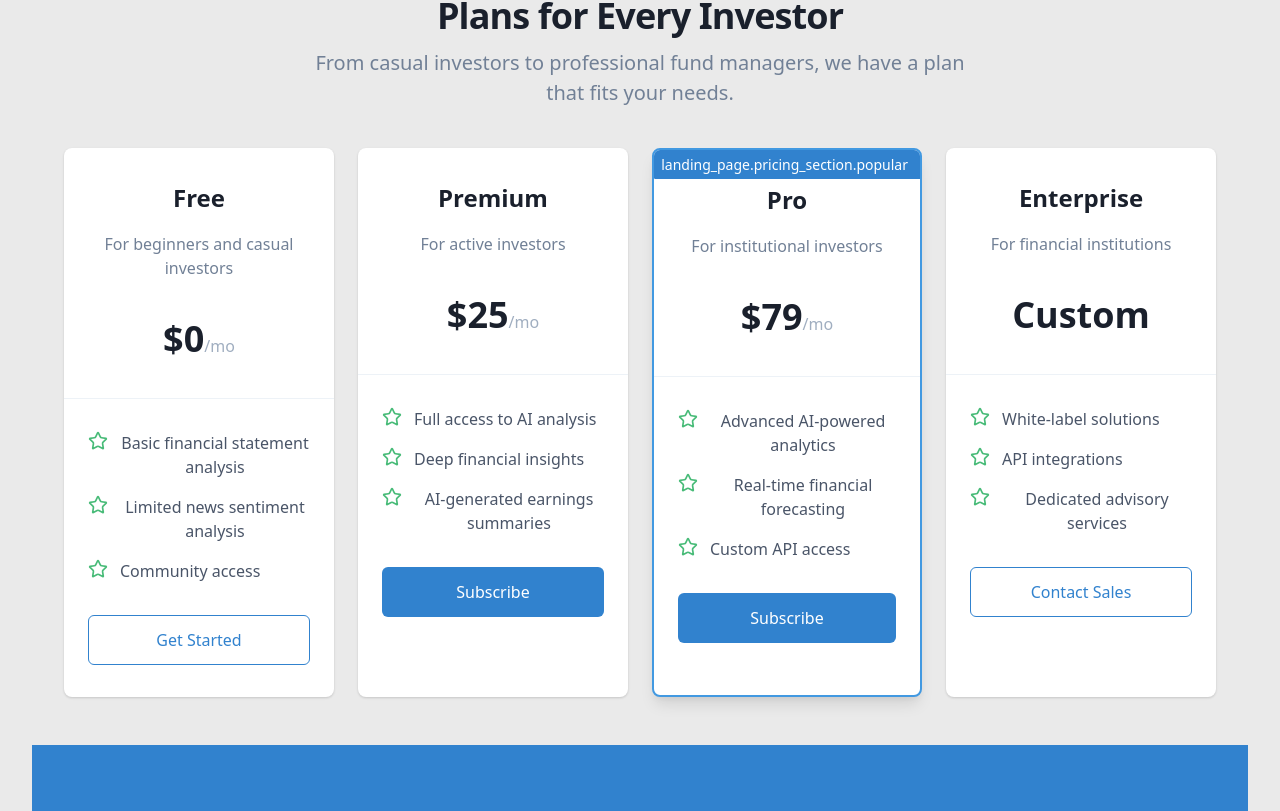
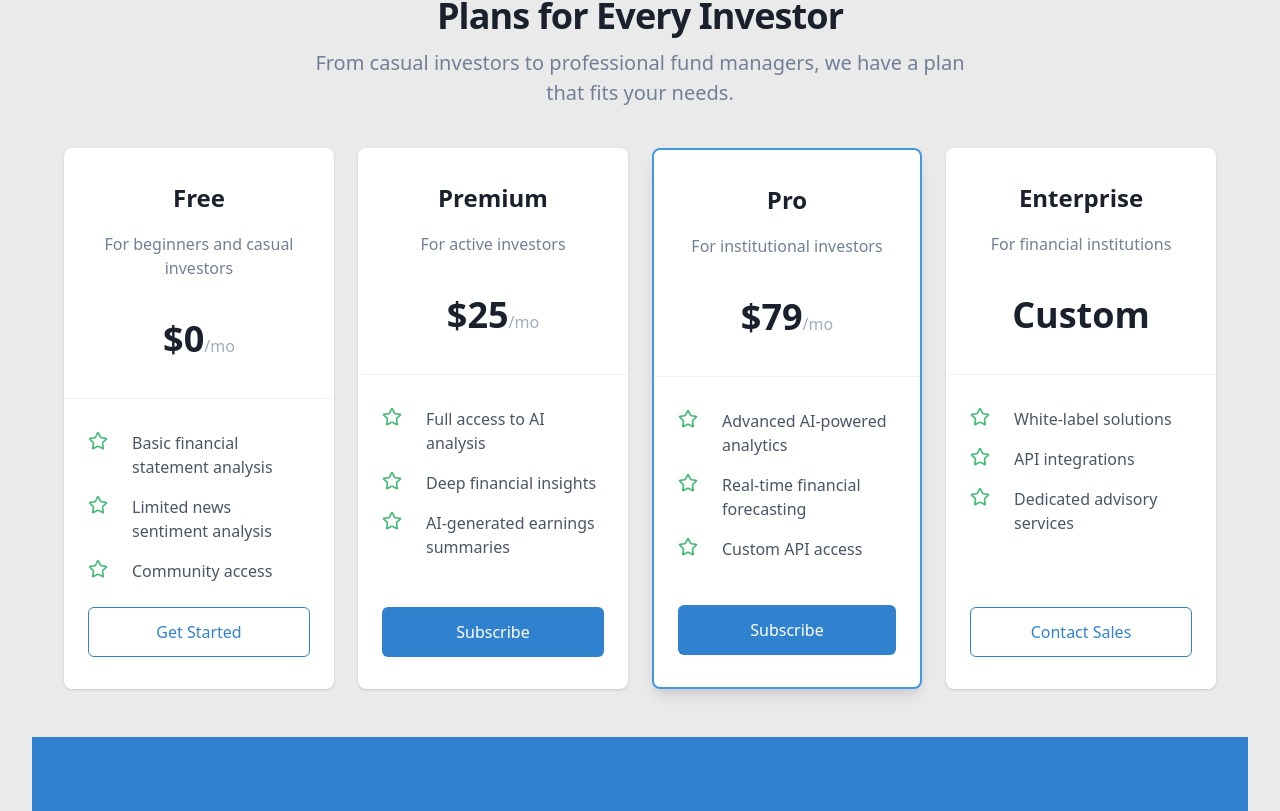
Before and after one commit to builders-weekend-tradex/tradex-frontend, a React (Vite) app: page / in a window 1280 px wide. Shown: the part 1409-2220 px from the top of the page. Built offline with nearby package versions, Linux system fonts and the light colour scheme.

Commit message:
fix: fix the flex in the pricing cards and ensure cta is always stuck to the bottom.

```diff
--- a/src/components/analytics/social/SocialTab.tsx
+++ b/src/components/analytics/social/SocialTab.tsx
@@ -3,7 +3,7 @@ import NewsArticles from "./NewsArticles";
 
 const SocialTab: React.FC = () => {
   return (
-    <div className="bg-white flex-1 overflow-hidden">
+    <div className="bg-white flex-1 min-h-full">
       <div className="flex flex-col md:flex-row gap-6">
         <NewsArticles />
         <SentimentScore />
--- a/src/components/analytics/technicals/TechnicalsTab.tsx
+++ b/src/components/analytics/technicals/TechnicalsTab.tsx
@@ -4,7 +4,7 @@ import PriceTable from "./PriceTable";
 
 const TechnicalsTab: React.FC = () => {
   return (
-    <div className="bg-white bg-white">
+    <div className="bg-white min-h-full">
       <h2>Technicals Tab</h2>
       <AveragesChart />
       <BuySellChart />
--- a/src/components/pages/AnalyticsPage.tsx
+++ b/src/components/pages/AnalyticsPage.tsx
@@ -42,7 +42,7 @@ const AnalyticsPage: React.FC = () => {
           Technicals
         </button>
       </div>
-      <div className="">
+      <div className="min-h-screen">
         {activeTab === "social" && <SocialTab />}
         {activeTab === "fundamentals" && <FundamentalsTab />}
         {activeTab === "technicals" && <TechnicalsTab />}
--- a/src/components/pages/LandingPage.tsx
+++ b/src/components/pages/LandingPage.tsx
@@ -200,7 +200,7 @@ const LandingPage: React.FC = () => {
 
           <div className="mt-10 grid grid-cols-1 gap-6 sm:grid-cols-2 lg:grid-cols-4">
             {/* Free Plan */}
-            <div className="bg-white overflow-hidden shadow rounded-lg divide-y divide-gray-200">
+            <div className="bg-white overflow-hidden shadow rounded-lg divide-y divide-gray-200 flex flex-col h-full ">
               <div className="px-6 py-8">
                 <h3 className="text-2xl font-bold text-gray-900">
                   {t("landing_page.pricing_section.free_plan.title")}
@@ -217,37 +217,37 @@ const LandingPage: React.FC = () => {
                   </span>
                 </p>
               </div>
-              <div className="px-6 py-8">
-                <ul className="space-y-4">
-                  <li className="flex items-start">
+              <div className="px-6 py-8 flex flex-col flex-grow">
+                <ul className="space-y-4 mb-6">
+                  <li className="flex items-start gap-3">
                     <div className="flex-shrink-0">
                       <Star className="h-5 w-5 text-green-500" />
                     </div>
-                    <p className="ml-3 text-base text-gray-700">
+                    <p className="ml-3 text-base text-gray-700 flex-1 text-left">
                       {t("landing_page.pricing_section.free_plan.li_1")}
                     </p>
                   </li>
-                  <li className="flex items-start">
+                  <li className="flex items-start gap-3">
                     <div className="flex-shrink-0">
                       <Star className="h-5 w-5 text-green-500" />
                     </div>
-                    <p className="ml-3 text-base text-gray-700">
+                    <p className="ml-3 text-base text-gray-700 flex-1 text-left">
                       {t("landing_page.pricing_section.free_plan.li_2")}
                     </p>
                   </li>
-                  <li className="flex items-start">
+                  <li className="flex items-start gap-3">
                     <div className="flex-shrink-0">
                       <Star className="h-5 w-5 text-green-500" />
                     </div>
-                    <p className="ml-3 text-base text-gray-700">
+                    <p className="ml-3 text-base text-gray-700 flex-1 text-left">
                       {t("landing_page.pricing_section.free_plan.li_3")}
                     </p>
                   </li>
                 </ul>
-                <div className="mt-8">
+                <div className="mt-auto">
                   <a
                     href="#"
-                    className="w-full block text-center px-5 py-3 border border-transparent text-base font-medium rounded-md text-blue-600 bg-white hover:bg-gray-50 border-blue-600"
+                    className="w-full self-end block text-center px-5 py-3 border border-transparent text-base font-medium rounded-md text-blue-600 bg-white hover:bg-gray-50 border-blue-600"
                   >
                     {t("landing_page.pricing_section.free_plan.cta")}
                   </a>
@@ -256,7 +256,7 @@ const LandingPage: React.FC = () => {
             </div>
 
             {/* Premium Plan */}
-            <div className="bg-white overflow-hidden shadow rounded-lg divide-y divide-gray-200">
+            <div className="bg-white overflow-hidden shadow rounded-lg divide-y divide-gray-200 flex flex-col h-full">
               <div className="px-6 py-8">
                 <h3 className="text-2xl font-bold text-gray-900">
                   {t("landing_page.pricing_section.premium_plan.title")}
@@ -275,34 +275,34 @@ const LandingPage: React.FC = () => {
                   </span>
                 </p>
               </div>
-              <div className="px-6 py-8">
-                <ul className="space-y-4">
-                  <li className="flex items-start">
+              <div className="px-6 py-8 flex flex-col flex-grow">
+                <ul className="space-y-4 mb-6">
+                  <li className="flex items-start gap-3">
                     <div className="flex-shrink-0">
                       <Star className="h-5 w-5 text-green-500" />
                     </div>
-                    <p className="ml-3 text-base text-gray-700">
+                    <p className="ml-3 text-base text-gray-700 flex-1 text-left">
                       {t("landing_page.pricing_section.premium_plan.li_1")}
                     </p>
                   </li>
-                  <li className="flex items-start">
+                  <li className="flex items-start gap-3">
                     <div className="flex-shrink-0">
                       <Star className="h-5 w-5 text-green-500" />
                     </div>
-                    <p className="ml-3 text-base text-gray-700">
+                    <p className="ml-3 text-base text-gray-700 flex-1 text-left">
                       {t("landing_page.pricing_section.premium_plan.li_2")}
                     </p>
                   </li>
-                  <li className="flex items-start">
+                  <li className="flex items-start gap-3">
                     <div className="flex-shrink-0">
                       <Star className="h-5 w-5 text-green-500" />
                     </div>
-                    <p className="ml-3 text-base text-gray-700">
+                    <p className="ml-3 text-base text-gray-700 flex-1 text-left">
                       {t("landing_page.pricing_section.premium_plan.li_3")}
                     </p>
                   </li>
                 </ul>
-                <div className="mt-8">
+                <div className="mt-auto">
                   <a
                     href="#"
                     className="w-full block text-center px-5 py-3 border border-transparent text-base font-medium rounded-md text-white bg-blue-600 hover:bg-blue-700"
@@ -314,10 +314,10 @@ const LandingPage: React.FC = () => {
             </div>
 
             {/* Pro Plan */}
-            <div className="bg-white overflow-hidden shadow-lg border-2 border-blue-500 rounded-lg divide-y divide-gray-200">
-              <div className="px-6 py-8 relative">
+            <div className="bg-white overflow-hidden shadow-lg border-2 border-blue-500 rounded-lg divide-y divide-gray-200 flex flex-col h-full">
+              <div className="px-6 py-8">
                 <span className="absolute top-0 right-0 bg-blue-600 text-white px-3 py-1 text-sm font-medium rounded-bl-lg">
-                  {t("landing_page.pricing_section.popular")}
+                  {t("landing_page.pricing_section.pro_plan.popular")}
                 </span>
                 <h3 className="text-2xl font-bold text-gray-900">
                   {t("landing_page.pricing_section.pro_plan.title")}
@@ -334,34 +334,34 @@ const LandingPage: React.FC = () => {
                   </span>
                 </p>
               </div>
-              <div className="px-6 py-8">
-                <ul className="space-y-4">
-                  <li className="flex items-start">
+              <div className="px-6 py-8 flex flex-col flex-grow">
+                <ul className="space-y-4 mb-6">
+                  <li className="flex items-start gap-3">
                     <div className="flex-shrink-0">
                       <Star className="h-5 w-5 text-green-500" />
                     </div>
-                    <p className="ml-3 text-base text-gray-700">
+                    <p className="ml-3 text-base text-gray-700 flex-1 text-left">
                       {t("landing_page.pricing_section.pro_plan.li_1")}
                     </p>
                   </li>
-                  <li className="flex items-start">
+                  <li className="flex items-start gap-3">
                     <div className="flex-shrink-0">
                       <Star className="h-5 w-5 text-green-500" />
                     </div>
-                    <p className="ml-3 text-base text-gray-700">
+                    <p className="ml-3 text-base text-gray-700 flex-1 text-left">
                       {t("landing_page.pricing_section.pro_plan.li_2")}
                     </p>
                   </li>
-                  <li className="flex items-start">
+                  <li className="flex items-start gap-3">
                     <div className="flex-shrink-0">
                       <Star className="h-5 w-5 text-green-500" />
                     </div>
-                    <p className="ml-3 text-base text-gray-700">
+                    <p className="ml-3 text-base text-gray-700 flex-1 text-left">
                       {t("landing_page.pricing_section.pro_plan.li_3")}
                     </p>
                   </li>
                 </ul>
-                <div className="mt-8">
+                <div className="mt-auto">
                   <a
                     href="#"
                     className="w-full block text-center px-5 py-3 border border-transparent text-base font-medium rounded-md text-white bg-blue-600 hover:bg-blue-700"
@@ -373,7 +373,7 @@ const LandingPage: React.FC = () => {
             </div>
 
             {/* Enterprise Plan */}
-            <div className="bg-white overflow-hidden shadow rounded-lg divide-y divide-gray-200">
+            <div className="bg-white overflow-hidden shadow rounded-lg divide-y divide-gray-200 flex flex-col h-full">
               <div className="px-6 py-8">
                 <h3 className="text-2xl font-bold text-gray-900">
                   {t("landing_page.pricing_section.enterprise_plan.title")}
@@ -389,34 +389,34 @@ const LandingPage: React.FC = () => {
                   </span>
                 </p>
               </div>
-              <div className="px-6 py-8">
-                <ul className="space-y-4">
-                  <li className="flex items-start">
+              <div className="px-6 py-8 flex flex-col flex-grow">
+                <ul className="space-y-4 mb-6">
+                  <li className="flex items-start gap-3">
                     <div className="flex-shrink-0">
                       <Star className="h-5 w-5 text-green-500" />
                     </div>
-                    <p className="ml-3 text-base text-gray-700">
+                    <p className="ml-3 text-base text-gray-700 flex-1 text-left">
                       {t("landing_page.pricing_section.enterprise_plan.li_1")}
                     </p>
                   </li>
-                  <li className="flex items-start">
+                  <li className="flex items-start gap-3">
                     <div className="flex-shrink-0">
                       <Star className="h-5 w-5 text-green-500" />
                     </div>
-                    <p className="ml-3 text-base text-gray-700">
+                    <p className="ml-3 text-base text-gray-700 flex-1 text-left">
                       {t("landing_page.pricing_section.enterprise_plan.li_2")}
                     </p>
                   </li>
-                  <li className="flex items-start">
+                  <li className="flex items-start gap-3">
                     <div className="flex-shrink-0">
                       <Star className="h-5 w-5 text-green-500" />
                     </div>
-                    <p className="ml-3 text-base text-gray-700">
+                    <p className="ml-3 text-base text-gray-700 flex-1 text-left">
                       {t("landing_page.pricing_section.enterprise_plan.li_3")}
                     </p>
                   </li>
                 </ul>
-                <div className="mt-8">
+                <div className="mt-auto">
                   <a
                     href="#"
                     className="w-full block text-center px-5 py-3 border border-transparent text-base font-medium rounded-md text-blue-600 bg-white hover:bg-gray-50 border-blue-600"
```
